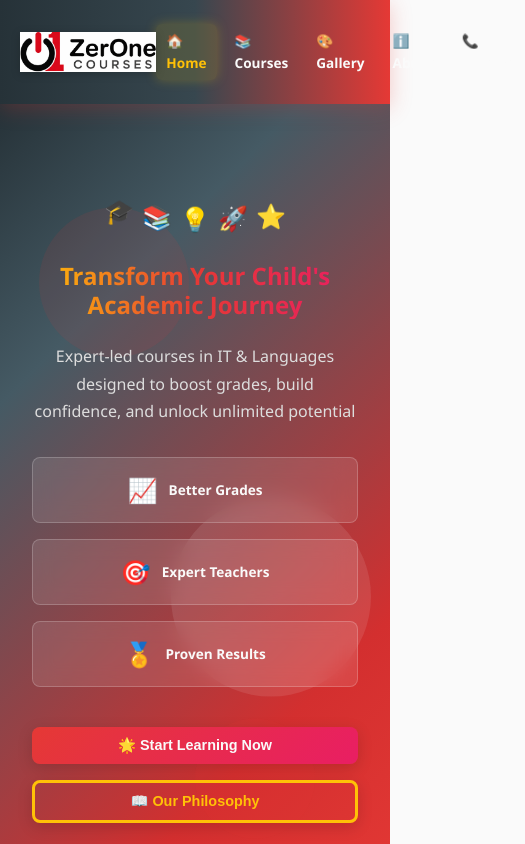
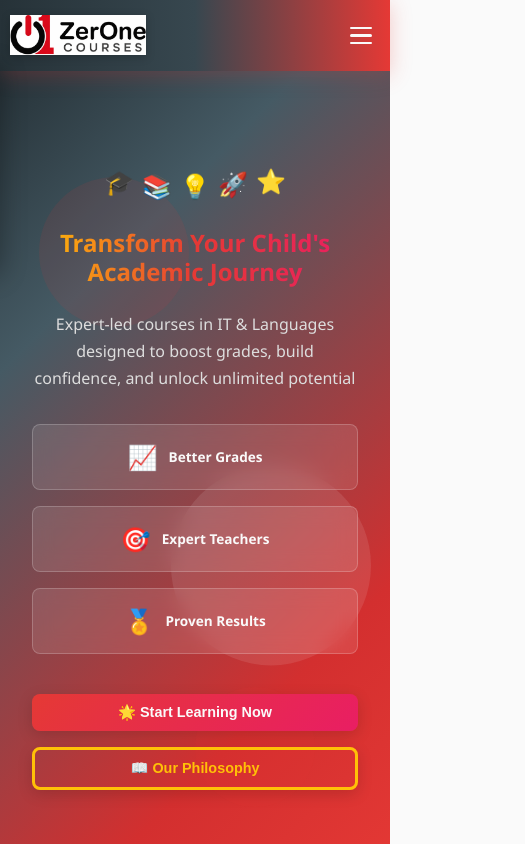
Before and after one commit to Hatem-webdev-5096/zeroonecourses, a React (Create React App) app in the folder frontend/: page / in a window 390 px wide. Shown: the top 844 px of the page, 525 px wide, since content can reach past the window. Built offline with nearby package versions, Linux system fonts and the light colour scheme; no server answers.

Commit message:
Fixed navbar responsiveness

```diff
--- a/frontend/src/components/Header.js
+++ b/frontend/src/components/Header.js
@@ -30,36 +30,54 @@ export const Header = () => {
     return () => window.removeEventListener('scroll', handleScroll);
   }, []);
 
+  // Close menu when link is clicked
+  const handleLinkClick = () => {
+    setIsMenuOpen(false);
+  };
+
   return (
     <nav className={isNavVisible ? 'nav-visible' : 'nav-hidden'}>
       <div className="nav-container">
-        <Link to="/" className="logo">
+        <Link to="/" className="logo" onClick={handleLinkClick}>
           <img src="/Logo.png" alt="ZeroOne Courses" className="logo-image" />
         </Link>
 
-        <ul className="nav-links">
+        {/* Hamburger Menu Button */}
+        <button
+          className={`hamburger ${isMenuOpen ? 'active' : ''}`}
+          onClick={() => setIsMenuOpen(!isMenuOpen)}
+          aria-label="Menu"
+          aria-expanded={isMenuOpen}
+        >
+          <span></span>
+          <span></span>
+          <span></span>
+        </button>
+
+        {/* Navigation Links */}
+        <ul className={`nav-links ${isMenuOpen ? 'mobile-open' : ''}`}>
           <li>
-            <Link to="/" className={isActive('/') ? 'active' : ''}>
+            <Link to="/" className={isActive('/') ? 'active' : ''} onClick={handleLinkClick}>
               🏠 Home
             </Link>
           </li>
           <li>
-            <Link to="/courses" className={isActive('/courses') ? 'active' : ''}>
+            <Link to="/courses" className={isActive('/courses') ? 'active' : ''} onClick={handleLinkClick}>
               📚 Courses
             </Link>
           </li>
           <li>
-            <Link to="/gallery" className={isActive('/gallery') ? 'active' : ''}>
+            <Link to="/gallery" className={isActive('/gallery') ? 'active' : ''} onClick={handleLinkClick}>
               🎨 Gallery
             </Link>
           </li>
           <li>
-            <Link to="/about" className={isActive('/about') ? 'active' : ''}>
+            <Link to="/about" className={isActive('/about') ? 'active' : ''} onClick={handleLinkClick}>
               ℹ️ About
             </Link>
           </li>
           <li>
-            <Link to="/contact" className={isActive('/contact') ? 'active' : ''}>
+            <Link to="/contact" className={isActive('/contact') ? 'active' : ''} onClick={handleLinkClick}>
               📞 Contact
             </Link>
           </li>
--- a/frontend/src/styles/globals.css
+++ b/frontend/src/styles/globals.css
@@ -233,6 +233,140 @@ nav.nav-hidden {
   box-shadow: 0 0 12px rgba(255, 193, 7, 0.25);
 }
 
+/* Hamburger Menu */
+.hamburger {
+  display: none;
+  flex-direction: column;
+  gap: 6px;
+  background: none;
+  border: none;
+  cursor: pointer;
+  z-index: 101;
+  padding: 8px;
+}
+
+.hamburger span {
+  display: block;
+  width: 25px;
+  height: 3px;
+  background-color: var(--white);
+  border-radius: 2px;
+  transition: all 0.3s ease;
+}
+
+.hamburger.active span:nth-child(1) {
+  transform: rotate(45deg) translate(10px, 10px);
+}
+
+.hamburger.active span:nth-child(2) {
+  opacity: 0;
+}
+
+.hamburger.active span:nth-child(3) {
+  transform: rotate(-45deg) translate(8px, -8px);
+}
+
+/* Mobile Navigation Styles */
+@media (max-width: 768px) {
+  nav {
+    padding: 1rem 0;
+  }
+
+  .nav-container {
+    padding: 0 15px;
+  }
+
+  .hamburger {
+    display: flex;
+  }
+
+  .logo-image {
+    height: 40px;
+    max-width: 150px;
+  }
+
+  .nav-links {
+    position: fixed;
+    top: 60px;
+    left: 0;
+    right: 0;
+    background: linear-gradient(135deg, var(--black) 0%, #37474F 100%);
+    flex-direction: column;
+    gap: 0;
+    padding: 0;
+    max-height: calc(100vh - 60px);
+    overflow-y: auto;
+    transform: translateX(-100%);
+    transition: transform 0.3s ease;
+    box-shadow: 0 8px 25px rgba(0, 0, 0, 0.3);
+  }
+
+  .nav-links.mobile-open {
+    transform: translateX(0);
+  }
+
+  .nav-links li {
+    border-bottom: 1px solid rgba(255, 193, 7, 0.1);
+  }
+
+  .nav-links a {
+    display: block;
+    padding: 16px 20px;
+    color: var(--white);
+    font-weight: 600;
+    transition: all 0.3s ease;
+    border-radius: 0;
+  }
+
+  .nav-links a:hover {
+    background: rgba(255, 193, 7, 0.2);
+    color: #FFC107;
+    transform: none;
+    padding-left: 24px;
+  }
+
+  .nav-links a.active {
+    background: rgba(255, 193, 7, 0.15);
+    color: #FFC107;
+    border-left: 4px solid #FFC107;
+    padding-left: 16px;
+    box-shadow: none;
+  }
+}
+
+@media (max-width: 480px) {
+  nav {
+    padding: 0.8rem 0;
+  }
+
+  .nav-container {
+    padding: 0 10px;
+  }
+
+  .logo-image {
+    height: 35px;
+    max-width: 130px;
+  }
+
+  .hamburger span {
+    width: 22px;
+    height: 2.5px;
+  }
+
+  .hamburger {
+    gap: 5px;
+  }
+
+  .nav-links a {
+    padding: 14px 16px;
+    font-size: 0.95rem;
+  }
+
+  .nav-links a:hover {
+    padding-left: 20px;
+  }
+}
+
 /* ==================== HERO SECTION ==================== */
 .hero {
   background: linear-gradient(135deg, var(--black) 0%, #2a2a2a 100%);
```
